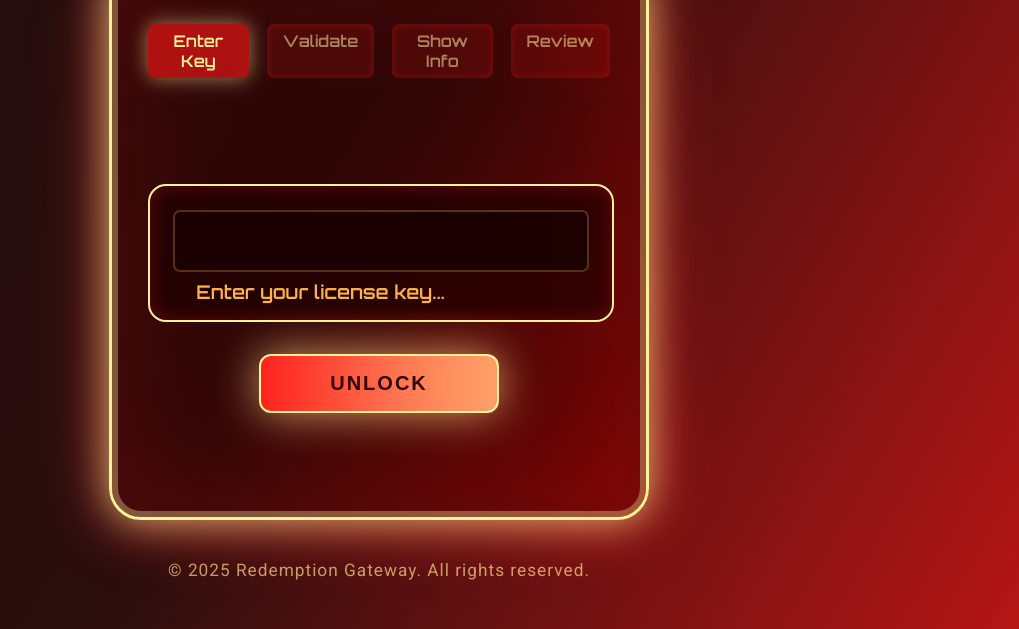
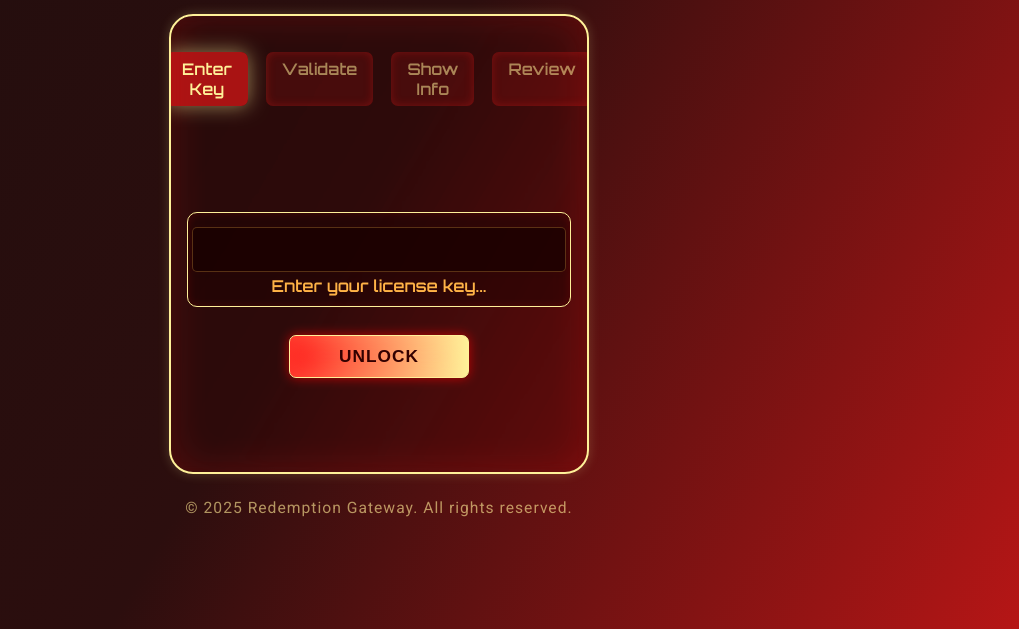
Before and after one commit to taytay-r/SIM-COST, a plain HTML site: page index.html in a window 1280 px wide. Shown: the part 171-800 px from the top of the page, without its empty margins (261-1280 px from the left). Drawn offline with nearby package versions, Linux system fonts and the light colour scheme.

Commit message:
Update index.html

```diff
--- a/index.html
+++ b/index.html
@@ -36,45 +36,110 @@
     }
     .logo-text {
       font-family: 'Orbitron', sans-serif;
-      font-size: 2.8rem;
-      letter-spacing: 4px;
+      font-size: 2.1rem;
+      letter-spacing: 3px;
       color: #fff199;
-      text-shadow: 0 0 18px #ffb34788, 0 0 30px #ff1a1a44;
-      animation: flicker 2.5s infinite alternate;
-    }
-    @keyframes flicker {
-      0%, 100% { opacity: 1; text-shadow: 0 0 18px #fff199cc;}
-      45% { opacity: 0.7; text-shadow: 0 0 24px #ff3c3c88;}
-      50% { opacity: 1; }
+      text-shadow: 0 0 10px #ffb34744, 0 0 18px #ff1a1a22;
+      animation: none;
     }
     .container {
-      background: rgba(30, 0, 0, 0.32);
-      padding: 56px 36px 44px 36px;
-      border-radius: 32px;
-      box-shadow:
-        0 0 40px #fff199bb,
-        0 0 80px #ff3c3c55,
-        0 0 0 6px #fff19955 inset,
-        0 8px 60px #ff000044,
-        0 0 140px #ff1a1a33 inset;
+      background: rgba(30, 0, 0, 0.18);
+      padding: 36px 16px 28px 16px;
+      border-radius: 24px;
+      box-shadow: 0 0 40px #ff1a1a33 inset, 0 0 12px #fff19933;
       text-align: center;
-      animation: fadeIn 2s ease-in-out, borderPulse 2.5s infinite alternate;
+      animation: fadeIn 1.2s cubic-bezier(.4,2,.6,1);
       width: 98%;
-      max-width: 540px;
-      backdrop-filter: blur(24px) saturate(160%);
+      max-width: 420px;
+      backdrop-filter: blur(7px) saturate(120%);
       position: relative;
       overflow: hidden;
-      border: 3px solid #fff199;
+      border: 2px solid #fff199;
       box-sizing: border-box;
       transition: box-shadow 0.2s, border-color 0.2s;
     }
-    @keyframes borderPulse {
-      0% { box-shadow: 0 0 40px #fff199bb, 0 0 80px #ff3c3c55, 0 0 0 6px #fff19955 inset, 0 8px 60px #ff000044, 0 0 140px #ff1a1a33 inset; }
-      100% { box-shadow: 0 0 60px #ff1a1a99, 0 0 120px #fff19933, 0 0 0 12px #ff3c3c33 inset, 0 8px 60px #ff000044, 0 0 140px #ff1a1a33 inset; }
+    .container:hover {
+      transform: none;
+      box-shadow: 0 0 40px #ff1a1a33 inset, 0 0 12px #fff19933;
     }
-    .container:hover {
-      transform: perspective(800px) translateY(-8px) scale(1.04) rotateX(3deg);
-      box-shadow: 0 18px 60px #ff1a1a99, 0 0 160px #fff19944;
+    .timer-top {
+      font-size: 1.08rem;
+      padding: 7px 12px;
+      border-radius: 12px;
+      margin-bottom: 12px;
+      margin-top: 0;
+      background: rgba(40,0,0,0.22);
+      border: 1.5px solid #ff3c3c;
+      color: #fff199;
+      box-shadow: 0 0 8px #ff1a1a22;
+      max-width: 260px;
+    }
+    .form-group {
+      margin-bottom: 18px;
+      border-radius: 10px;
+      box-shadow: 0 0 8px #ff1a1a22 inset;
+      padding: 14px 0 10px 0;
+      margin-top: 10px;
+      background: rgba(30, 0, 0, 0.5);
+      border: 1.5px solid #fff199;
+    }
+    .form-input {
+      padding: 12px 10px 12px 10px;
+      width: 92%;
+      border: 1.5px solid #ffb34744;
+      border-radius: 5px;
+      font-size: 1.02rem;
+      background: #1a0000b0;
+      color: #ffb3b3;
+      box-shadow: 0 0 6px #33000022;
+      margin-bottom: 4px;
+    }
+    .form-label {
+      color: #ffb347;
+      font-size: 1.02rem;
+      font-family: 'Orbitron', sans-serif;
+      background: transparent;
+      margin-bottom: 0;
+      position: static;
+      padding: 0;
+      box-shadow: none;
+      transition: color 0.2s, transform 0.2s, font-size 0.2s;
+    }
+    .form-input:focus {
+      border-color: #fff199;
+      box-shadow: 0 0 10px #ffb34755;
+      background: #2d0000b0;
+    }
+    .form-input:focus + .form-label {
+      color: #fff199;
+      transform: translateY(-10px) scale(0.97);
+      font-size: 0.98rem;
+    }
+    .btn {
+      margin-top: 10px;
+      width: 180px;
+      font-size: 1.08rem;
+      padding: 10px 24px;
+      border-radius: 7px;
+      font-weight: bold;
+      background: linear-gradient(90deg, #ff1a1a 0%, #fff199 100%);
+      color: #330000;
+      box-shadow: 0 0 12px #ff0000aa, 0 0 24px #fff19933 inset;
+      border: 1.5px solid #fff199;
+      animation: none;
+      margin-bottom: 6px;
+      letter-spacing: 1px;
+      transition: background 0.2s, box-shadow 0.2s;
+    }
+    .btn:hover {
+      background: linear-gradient(90deg, #fff199 0%, #ff1a1a 100%);
+      box-shadow: 0 0 24px #fff199cc, 0 0 40px #ff1a1a33 inset;
+      border-color: #fff199;
+    }
+    .btn:active {
+      background: linear-gradient(90deg, #ff1a1a 0%, #fff199 100%);
+      box-shadow: 0 0 8px #fff199cc, 0 0 20px #ff1a1a33 inset;
+      border-color: #ff1a1a;
     }
     .shine {
       position: absolute;
@@ -109,126 +174,6 @@
         transform: rotate(-10deg) translateX(80%);
         opacity: 0;
       }
-    }
-    .form-group {
-      position: relative;
-      margin-bottom: 32px;
-      width: 100%;
-      display: flex;
-      flex-direction: column;
-      align-items: center;
-      background: rgba(30, 0, 0, 0.7);
-      border: 2px solid #fff199;
-      border-radius: 18px;
-      box-shadow: 0 0 18px #ff1a1a44 inset;
-      padding: 24px 0 16px 0;
-      margin-top: 18px;
-    }
-    .form-input {
-      padding: 18px 16px 18px 16px;
-      width: 90%;
-      border: 2px solid #ffb34744;
-      border-radius: 7px;
-      font-size: 1.18rem;
-      background: #1a0000cc;
-      color: #ffb3b3;
-      box-shadow: 0 0 12px #33000033;
-      outline: none;
-      transition: border 0.2s, box-shadow 0.2s, background 0.2s;
-      margin-bottom: 8px;
-      box-sizing: border-box;
-    }
-    .form-label {
-      left: 24px;
-      top: 22px;
-      width: 80%;
-      text-align: left;
-      color: #ffb347;
-      font-size: 1.18rem;
-      font-family: 'Orbitron', sans-serif;
-      background: transparent;
-      margin-bottom: 0;
-      position: static;
-      padding: 0;
-      box-shadow: none;
-      transition: color 0.2s, transform 0.2s, font-size 0.2s;
-    }
-    .form-input:focus {
-      border-color: #fff199;
-      box-shadow: 0 0 20px #ffb34799;
-      background: #2d0000cc;
-    }
-    .form-input:focus + .form-label {
-      color: #fff199;
-      transform: translateY(-18px) scale(0.95);
-      font-size: 1.08rem;
-    }
-    .btn {
-      margin-top: 18px;
-      width: 240px;
-      font-size: 1.25rem;
-      display: block;
-      margin-left: auto;
-      margin-right: auto;
-      position: relative;
-      overflow: hidden;
-      padding: 16px 40px;
-      border: none;
-      border-radius: 12px;
-      font-weight: bold;
-      cursor: url('https://cdn.jsdelivr.net/gh/ionic-team/ionicons@7.1.0/src/svg/rocket-outline.svg') 16 16, pointer;
-      background: linear-gradient(90deg, #ff1a1a 0%, #fff199 100%);
-      color: #330000;
-      box-shadow: 0 0 24px #ff0000aa, 0 0 60px #fff19955 inset;
-      transition: all 0.2s cubic-bezier(.4,2,.6,1), box-shadow 0.3s;
-      z-index: 1;
-      outline: none;
-      border: 2px solid #fff199;
-      animation: buttonGlow 2s infinite alternate;
-      margin-bottom: 10px;
-      letter-spacing: 2px;
-    }
-    @keyframes buttonGlow {
-      0% { box-shadow: 0 0 24px #ff0000aa, 0 0 60px #fff19955 inset; }
-      100% { box-shadow: 0 0 48px #fff199cc, 0 0 120px #ff1a1a99 inset; }
-    }
-    .btn:hover {
-      background: linear-gradient(90deg, #fff199 0%, #ff1a1a 100%);
-      box-shadow: 0 0 60px #fff199cc, 0 0 120px #ff1a1a99 inset, 0 0 80px #fff19944;
-      transform: scale(1.08) translateY(-2px);
-      border-color: #fff199;
-    }
-    .btn:active {
-      background: linear-gradient(90deg, #ff1a1a 0%, #fff199 100%);
-      box-shadow: 0 0 18px #fff199cc, 0 0 40px #ff1a1a99 inset;
-      transform: scale(0.98) translateY(2px);
-      border-color: #ff1a1a;
-    }
-    .ripple {
-      position: absolute;
-      border-radius: 50%;
-      transform: scale(0);
-      animation: ripple 0.6s linear;
-      background: rgba(255, 255, 255, 0.5);
-      pointer-events: none;
-      z-index: 2;
-    }
-    @keyframes ripple {
-      to {
-        transform: scale(4);
-        opacity: 0;
-      }
-    }
-    .spinner {
-      display: inline-block;
-      width: 28px;
-      height: 28px;
-      border: 3px solid #fff19944;
-      border-top: 3px solid #fff199;
-      border-radius: 50%;
-      animation: spin 1s linear infinite;
-      margin: 0 8px -6px 0;
-      vertical-align: middle;
     }
     .message {
       margin-top: 28px;
@@ -278,13 +223,13 @@
       }
     }
     .footer {
-      margin-top: 40px;
-      color: #fff199aa;
-      font-size: 1.08rem;
+      margin-top: 24px;
+      color: #fff19999;
+      font-size: 0.98rem;
       text-align: center;
       letter-spacing: 1px;
       user-select: none;
-      text-shadow: 0 0 6px #ff1a1a22;
+      text-shadow: 0 0 2px #ff1a1a11;
     }
     @media (max-width: 600px) {
       .container { padding: 28px 8px 24px 8px; }
```
